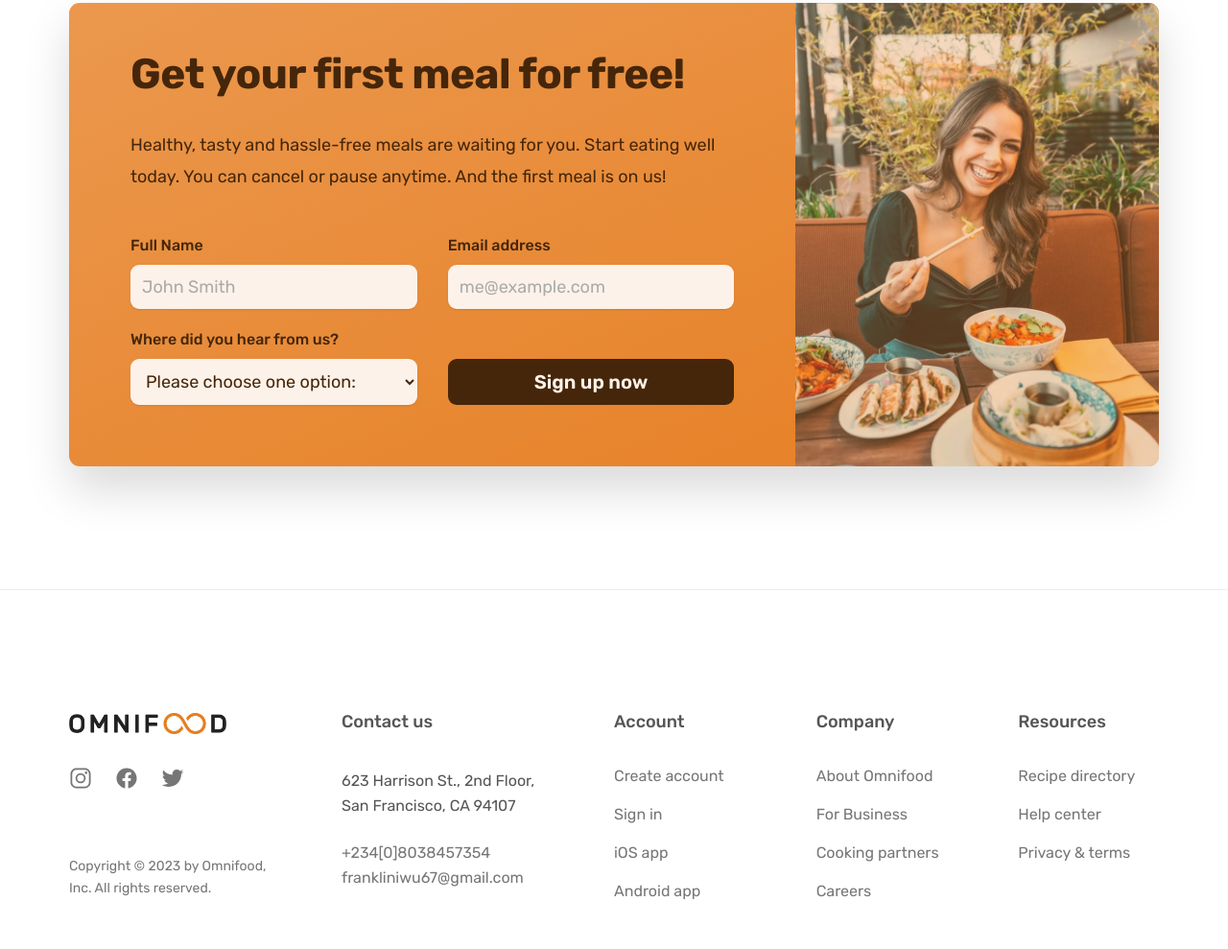
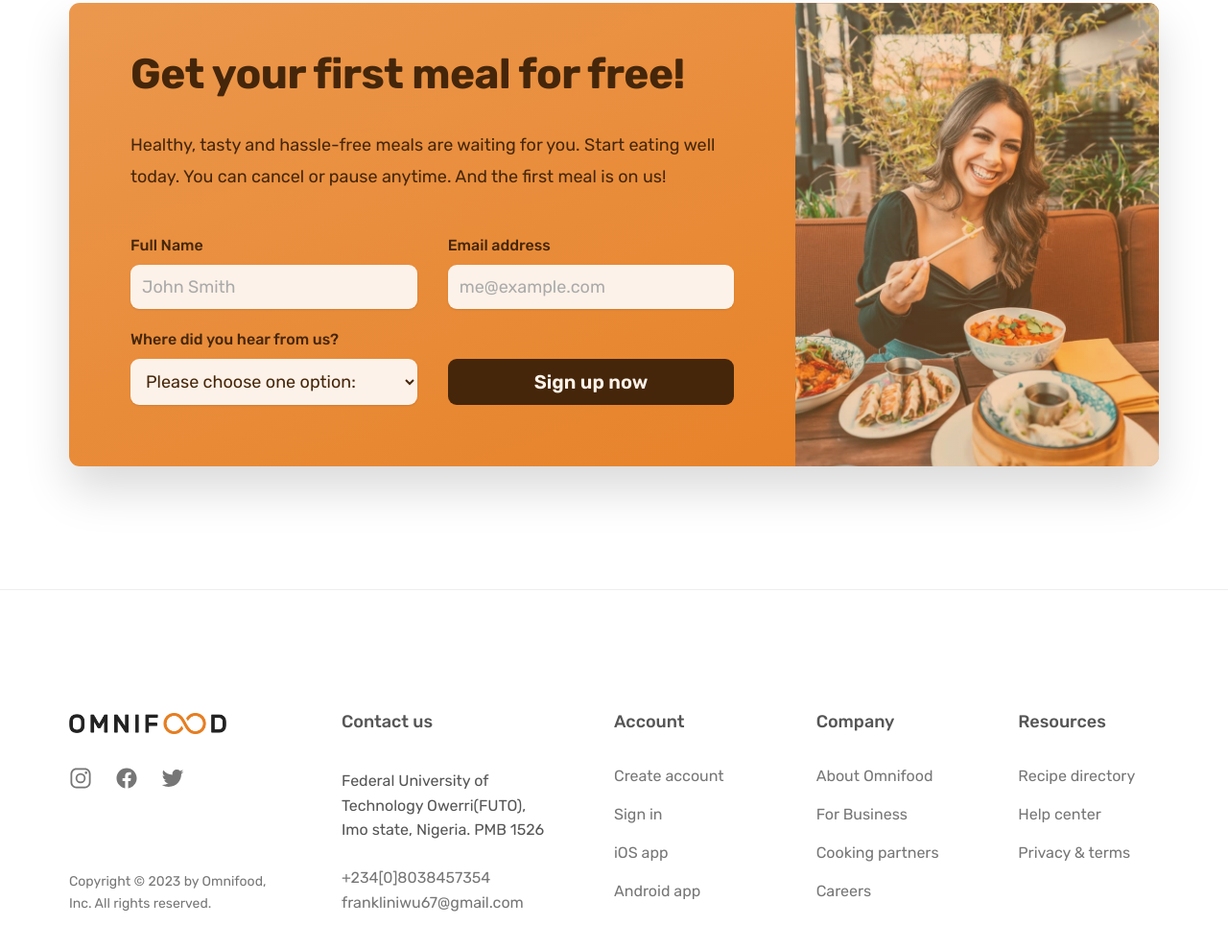
Before and after one commit to IwuFranklin67/Omnifood-Franklin, a plain HTML site: page index.html in a window 1280 px wide. Shown: the part 6622-7611 px from the top of the page at 96% size. Drawn offline with nearby package versions, Linux system fonts and the light colour scheme; some packages are replaced by stand-ins of ours; a script that the page names is missing.

Commit message:
Edited Address

```diff
--- a/index.html
+++ b/index.html
@@ -678,10 +678,12 @@
           <p class="footer-heading">Contact us</p>
           <address class="contacts">
             <p class="address">
-              623 Harrison St., 2nd Floor, San Francisco, CA 94107
+              Federal University of Technology Owerri(FUTO), Imo state, Nigeria.
+              PMB 1526
             </p>
             <p>
-              <a class="footer-link" href="tel:+2348038457354">+234[0]8038457354</a
+              <a class="footer-link" href="tel:+2348038457354"
+                >+234[0]8038457354</a
               ><br />
               <a class="footer-link" href="mailto:frankliniwu67@gmail.com"
                 >frankliniwu67@gmail.com</a
```
